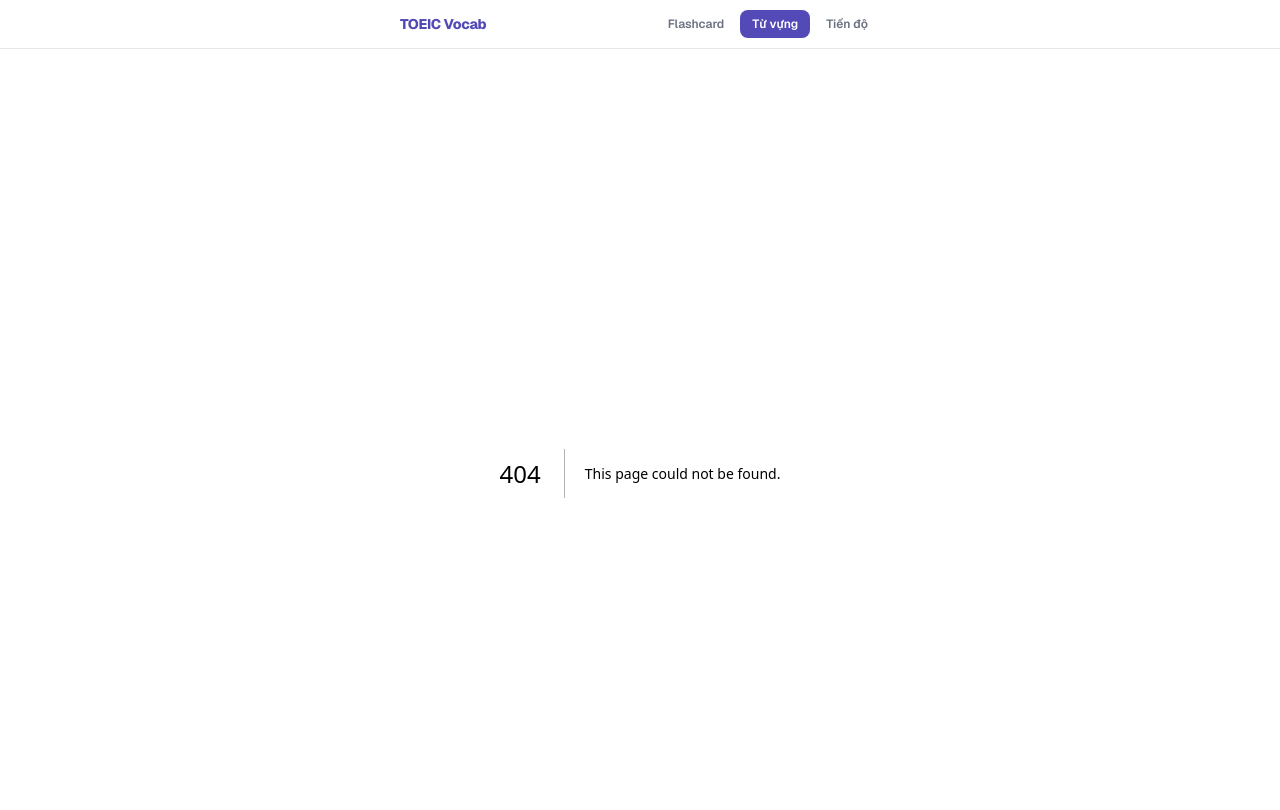
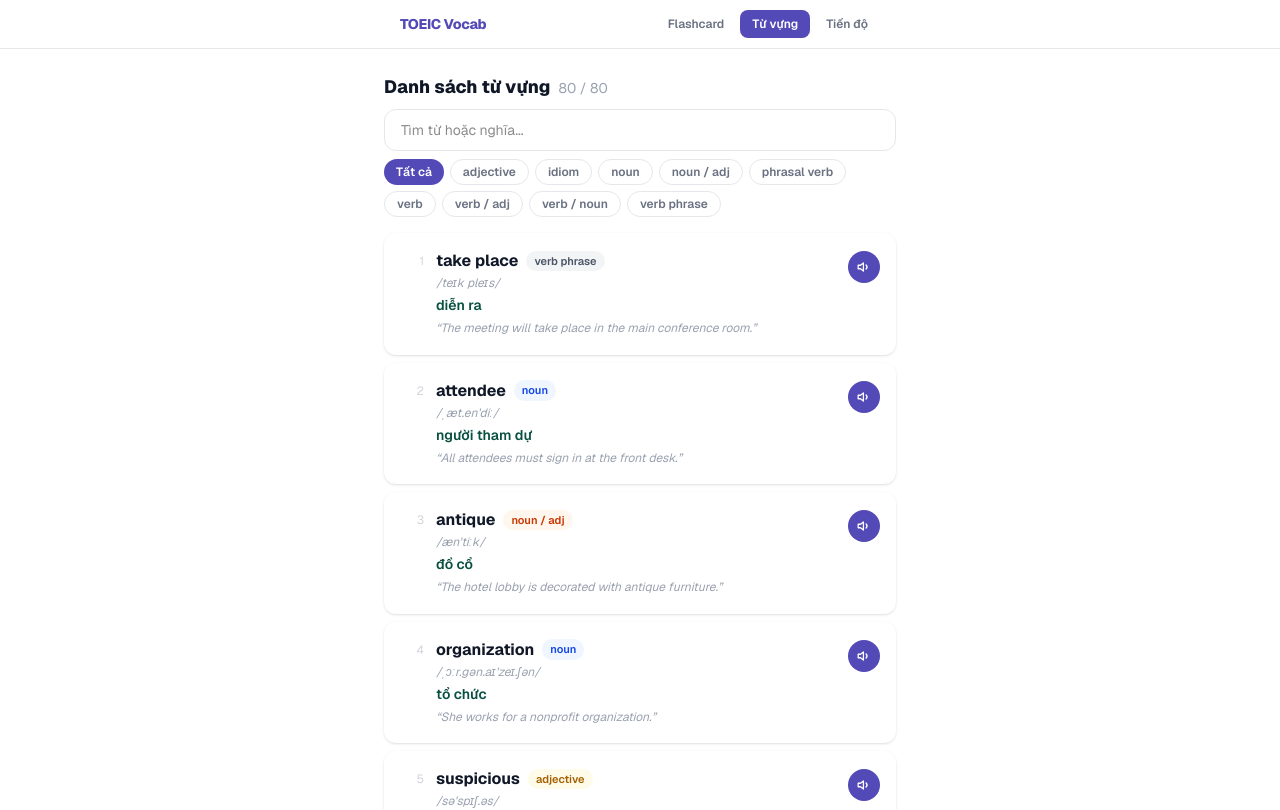
Before and after one commit to nguyentuanminh0763/toeic-vocab-hub, a Next.js app in the folder web/: page /words in a window 1280 px wide. Before the commit this address had no page. Shown: the top 810 px of the page. Built offline with nearby package versions, Linux system fonts and the light colour scheme.

Commit message:
feat(web): add word list page — search, filter by word form, pronunciation

```diff
--- /dev/null
+++ b/web/src/app/words/page.tsx
@@ -0,0 +1,111 @@
+'use client';
+
+import { useState } from 'react';
+import { words } from '@/lib/words';
+
+const FORM_COLORS: Record<string, string> = {
+  noun:           'bg-blue-50 text-blue-700',
+  verb:           'bg-green-50 text-green-700',
+  adjective:      'bg-yellow-50 text-yellow-700',
+  'verb / noun':  'bg-purple-50 text-purple-700',
+  'noun / adj':   'bg-orange-50 text-orange-700',
+  'phrasal verb': 'bg-teal-50 text-teal-700',
+  idiom:          'bg-pink-50 text-pink-700',
+};
+
+function formColor(form: string) {
+  return FORM_COLORS[form.toLowerCase()] ?? 'bg-gray-100 text-gray-600';
+}
+
+export default function WordsPage() {
+  const [search, setSearch] = useState('');
+  const [filter, setFilter] = useState('all');
+
+  const forms = ['all', ...Array.from(new Set(words.map((w) => w.wordForm))).sort()];
+
+  const filtered = words.filter((w) => {
+    const q = search.toLowerCase();
+    const matchSearch =
+      !q ||
+      w.word.toLowerCase().includes(q) ||
+      w.meaning.toLowerCase().includes(q);
+    const matchFilter = filter === 'all' || w.wordForm === filter;
+    return matchSearch && matchFilter;
+  });
+
+  function speak(word: string) {
+    if (typeof window === 'undefined') return;
+    window.speechSynthesis.cancel();
+    const utt = new SpeechSynthesisUtterance(word);
+    utt.rate = 0.85;
+    utt.lang = 'en-US';
+    window.speechSynthesis.speak(utt);
+  }
+
+  return (
+    <div className="w-full max-w-lg flex flex-col gap-4">
+      <div className="flex flex-col gap-2">
+        <h1 className="text-lg font-extrabold text-gray-900">
+          Danh sách từ vựng
+          <span className="ml-2 text-sm font-normal text-gray-400">{filtered.length} / {words.length}</span>
+        </h1>
+
+        <input
+          type="text"
+          placeholder="Tìm từ hoặc nghĩa..."
+          value={search}
+          onChange={(e) => setSearch(e.target.value)}
+          className="w-full px-4 py-2.5 rounded-xl border border-gray-200 bg-white text-sm outline-none focus:border-[#534AB7] transition-colors"
+        />
+
+        <div className="flex gap-1.5 flex-wrap">
+          {forms.map((f) => (
+            <button
+              key={f}
+              onClick={() => setFilter(f)}
+              className={`px-3 py-1 rounded-full text-xs font-semibold transition-colors ${
+                filter === f
+                  ? 'bg-[#534AB7] text-white'
+                  : 'bg-white text-gray-500 border border-gray-200 hover:border-[#534AB7] hover:text-[#534AB7]'
+              }`}
+            >
+              {f === 'all' ? 'Tất cả' : f}
+            </button>
+          ))}
+        </div>
+      </div>
+
+      <div className="flex flex-col gap-2">
+        {filtered.map((w) => (
+          <div key={w.id} className="bg-white rounded-xl p-4 shadow-sm flex items-start gap-3">
+            <span className="text-xs text-gray-300 font-mono mt-1 w-6 shrink-0 text-right">{w.id}</span>
+            <div className="flex-1 min-w-0">
+              <div className="flex items-center gap-2 flex-wrap">
+                <span className="font-bold text-gray-900">{w.word}</span>
+                <span className={`text-[11px] font-semibold px-2 py-0.5 rounded-full ${formColor(w.wordForm)}`}>
+                  {w.wordForm}
+                </span>
+              </div>
+              <div className="text-xs text-gray-400 italic mt-0.5">{w.ipa}</div>
+              <div className="text-sm text-[#085041] font-semibold mt-1">{w.meaning}</div>
+              <div className="text-xs text-gray-400 italic mt-1 leading-relaxed">&ldquo;{w.example}&rdquo;</div>
+            </div>
+            <button
+              onClick={() => speak(w.word)}
+              className="shrink-0 w-8 h-8 rounded-full bg-[#534AB7] text-white flex items-center justify-center hover:bg-[#443fa0] active:scale-95 transition-all mt-0.5"
+              title="Phát âm"
+            >
+              <svg width="14" height="14" viewBox="0 0 24 24" fill="none" stroke="currentColor" strokeWidth="2.2" strokeLinecap="round" strokeLinejoin="round">
+                <polygon points="11 5 6 9 2 9 2 15 6 15 11 19 11 5"/>
+                <path d="M15.54 8.46a5 5 0 0 1 0 7.07"/>
+              </svg>
+            </button>
+          </div>
+        ))}
+        {filtered.length === 0 && (
+          <div className="text-center text-gray-400 py-12 text-sm">Không tìm thấy từ nào.</div>
+        )}
+      </div>
+    </div>
+  );
+}
```
